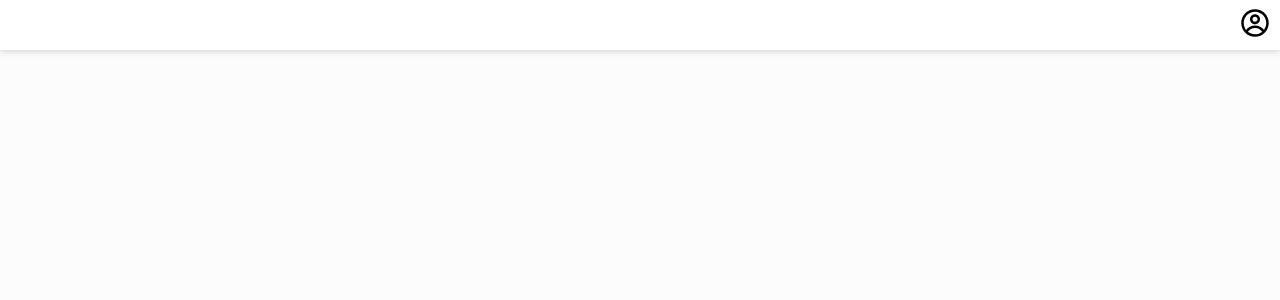
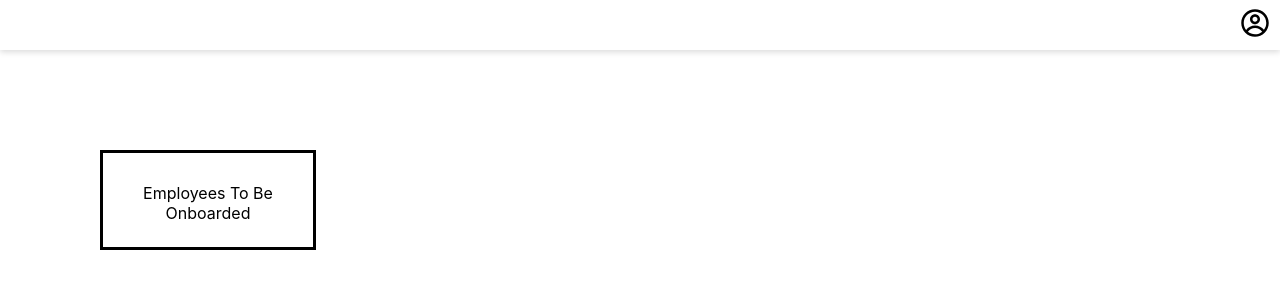
Before and after one commit to asadawarte/onboardingtool, a Next.js app: page /hr-home in a window 1280 px wide. Shown: the top 300 px of the page. Built offline with nearby package versions, Linux system fonts and the light colour scheme.

Commit message:
header component

```diff
--- a/pages/hr-home.js
+++ b/pages/hr-home.js
@@ -9,8 +9,10 @@ export default function hrHome() {
   return (
     <div>
      <Header></Header>
-      <div style={{padding:"10px",height:"1080px",background:'#fcfcfc'}}>
-
+      <div >
+                <div className="grid">
+                        Employees To Be Onboarded
+                </div>
      </div>
     </div>
   )
--- a/styles/globals.css
+++ b/styles/globals.css
@@ -23,3 +23,32 @@ a {
   height: 50px;
   box-shadow: 0 2px 6px 0 rgba(0,0,0,.15)!important;
 }
+
+@media (max-width: 991px){
+.absolute-center {
+    background: #fcfcfc!important;
+    padding: 0;
+    overflow-x: hidden;
+}
+}
+
+@media (min-width: 750px){
+.container {
+    min-width: 320px;
+    width: 750px;
+    margin: 0 auto;
+    padding: 0;
+    background-color: #ebece7;
+}
+}
+
+
+.grid{
+  display: grid;
+  width: 216px;
+  height: 100px;
+  border: solid;
+  text-align: center;
+  padding: 30px;
+  margin: 100px;
+}
```
